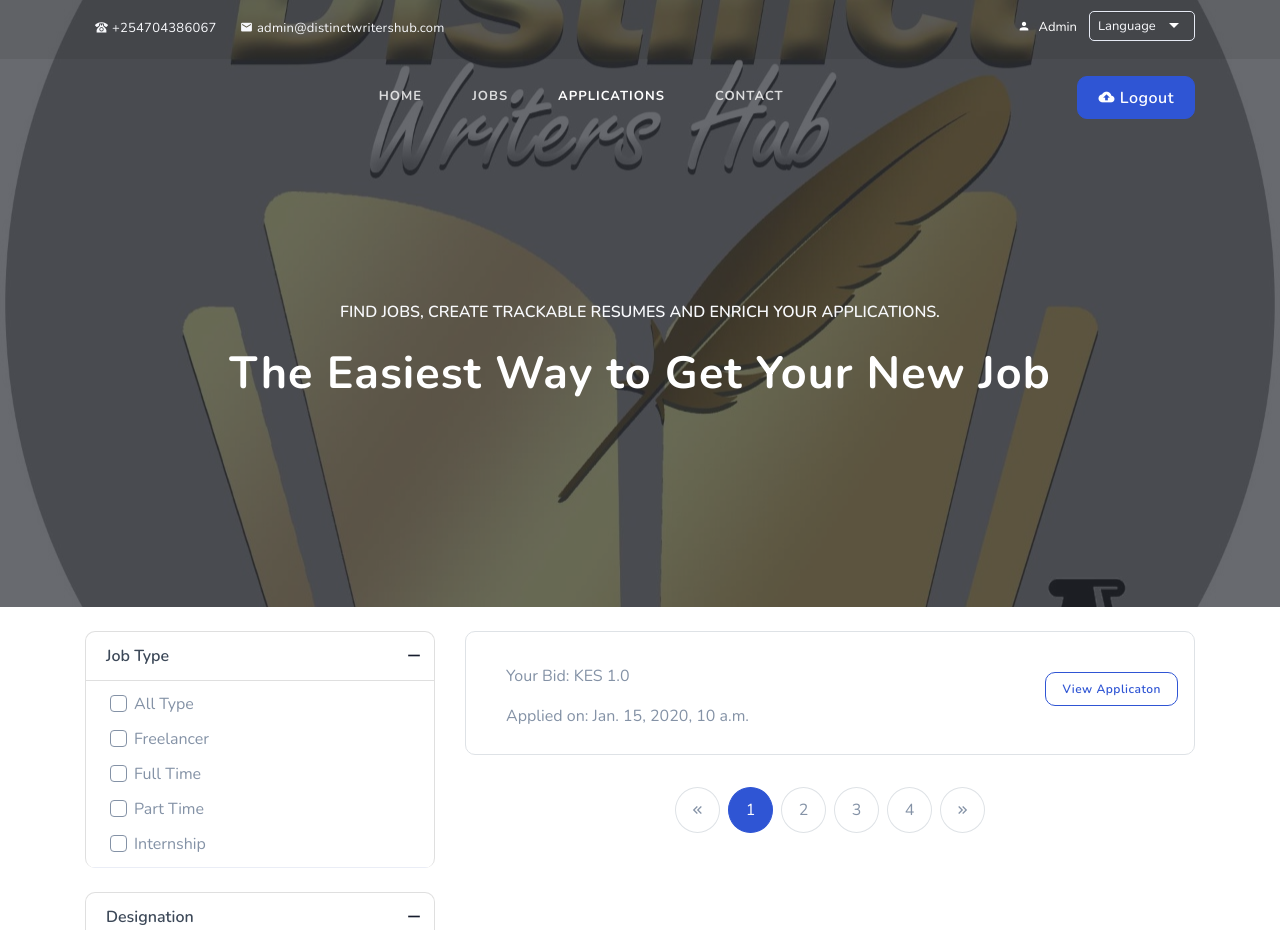
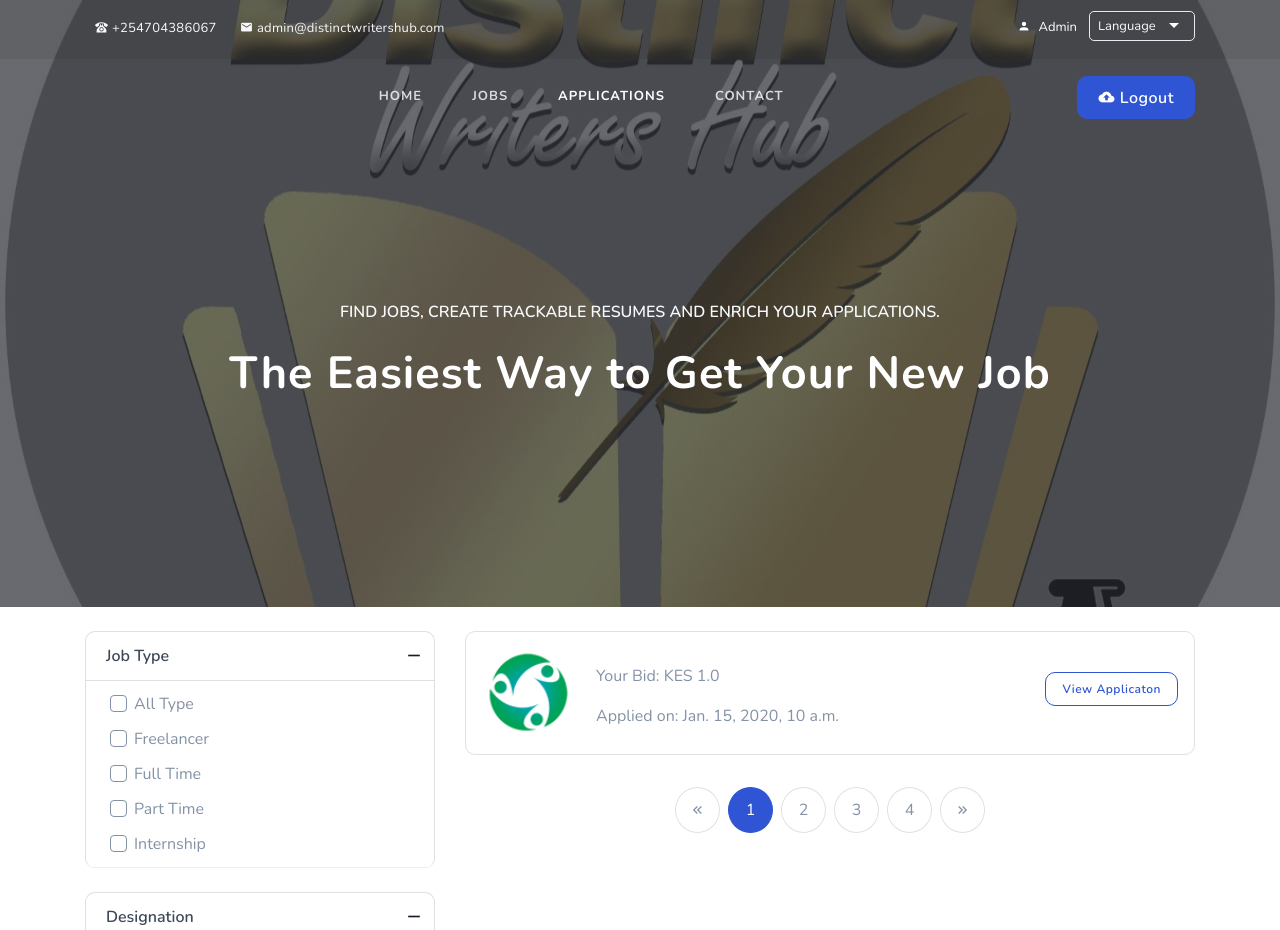
Before and after one commit to Ampenzi/Freelance, a Django app: page /jobs/applications/ in a window 1280 px wide. Shown: the top 930 px of the page. Run offline with Django 4.2, Linux system fonts and the light colour scheme; a user stored in the database is signed in; tables that the repository leaves empty hold one stand-in row (values such as "Sample post"); data that the repository does not hold is empty; parts of the project's set-up code (start-up, migrations or seed data) failed here and were passed over; some libraries are stand-ins or nearby versions.

Commit message:
Trying to fix failure in production

```diff
--- a/templates/applications.html
+++ b/templates/applications.html
@@ -279,7 +279,7 @@
                         <div class="row">
                             <div class="col-md-9">
                                 <div class="float-left mr-4">
-                                    <img src="https://via.placeholder.com/400X400//88929f/5a6270C/O https://placeholder.com/" alt="" class="d-block rounded" height="90">
+                                    <img src="{% static 'images/featured-job/img-6.png' %}" alt="" class="d-block rounded" height="90">
                                 </div>
                                 <div class="candidates-list-desc overflow-hidden job-single-meta  pt-2">
                                     <h5 class="mb-2"><a href="#" class="text-dark">{{application.get_job}}</a></h5>
```
